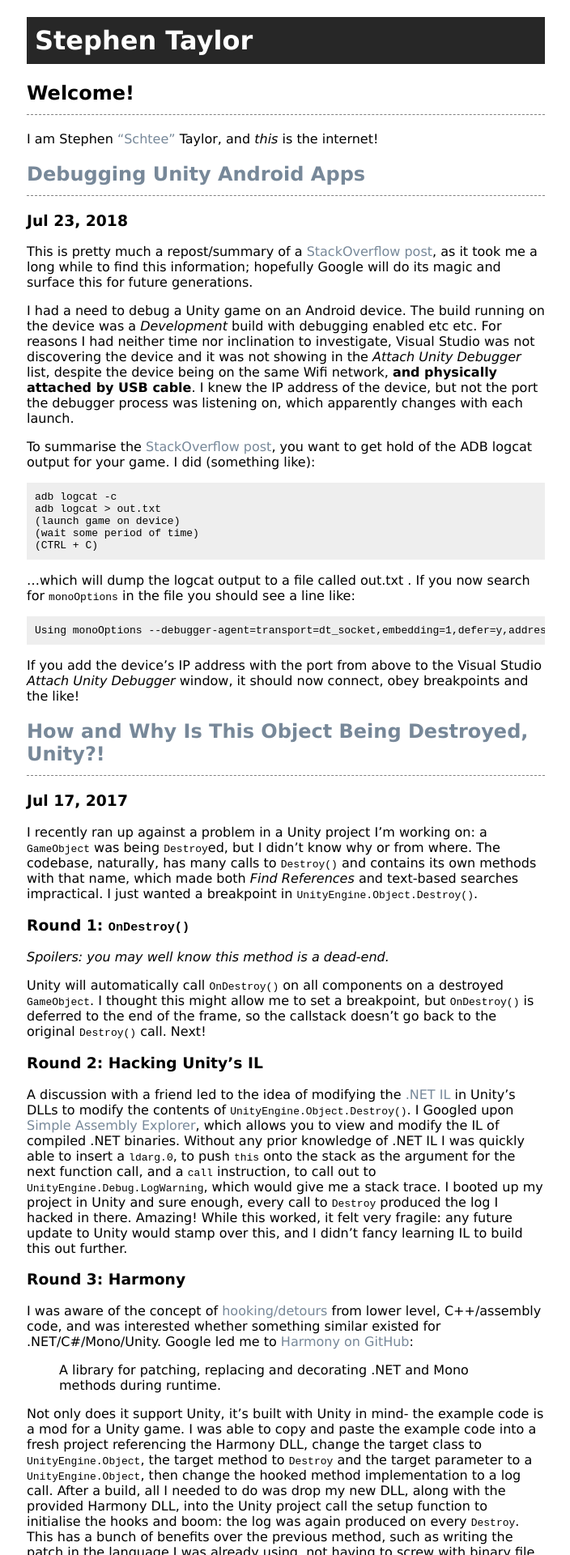
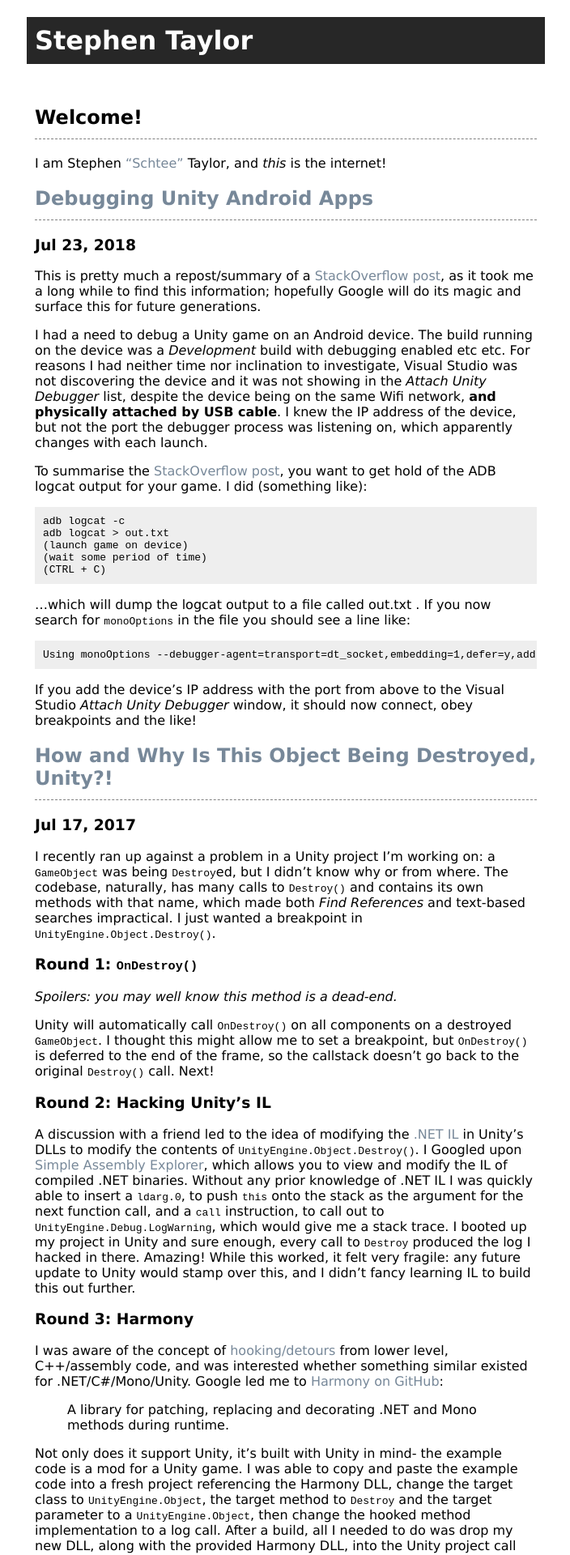
Before and after one commit to Schtee/schtee.github.io, a Jekyll site: the page built from index.md, in a window 1280 px wide. Shown: the top 1920 px of the page at 81% size, without its empty margins (287-991 px from the left). Built offline with Jekyll 4.4.1, drawn with Linux system fonts in a browser that asks for light colours.

Commit message:
Update style.scss

```diff
--- a/assets/css/style.scss
+++ b/assets/css/style.scss
@@ -34,6 +34,10 @@
     padding: 10px;
 }
 
+#content {
+    padding: 10px;
+}
+
 #content h2 {
     border: 0;
     border-bottom: 1px dashed gray;
```
